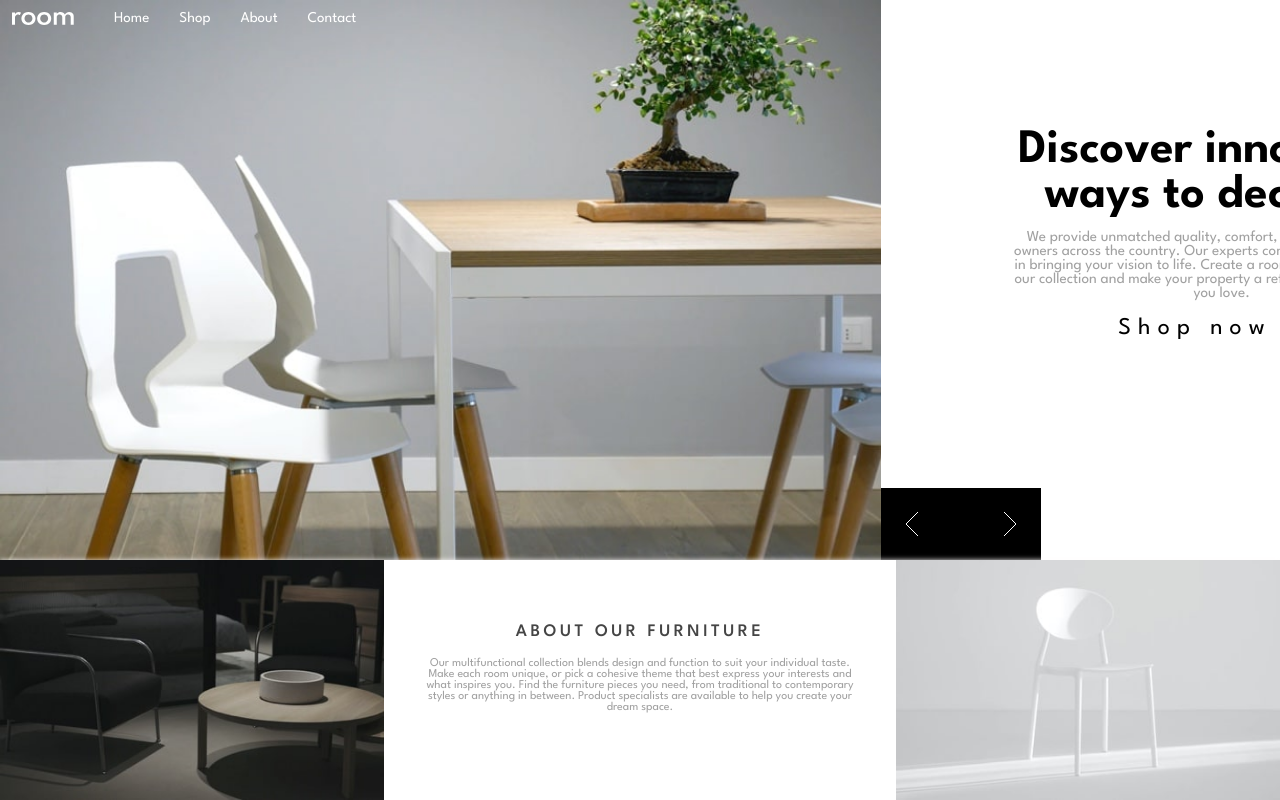
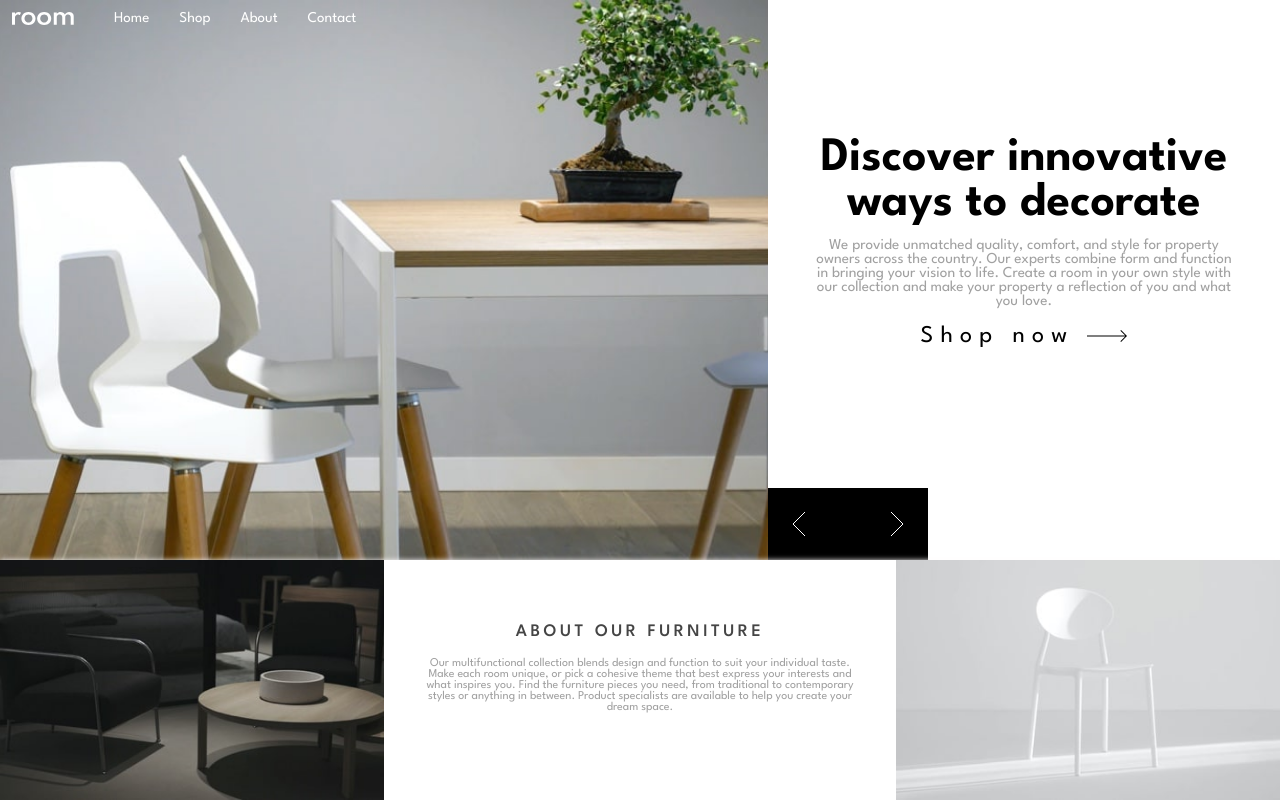
Before and after one commit to ouadjih/room-design-landing-page, a React (Create React App) app: page / in a window 1280 px wide. Built offline with nearby package versions, Linux system fonts and the light colour scheme.

Commit message:
fixed some css

```diff
--- a/src/components/Top.css
+++ b/src/components/Top.css
@@ -5,23 +5,23 @@
     left: 0;
     z-index: -1;
     height: 70vh;
-    width: 100%;
+    width: 100vw;
     overflow-x: hidden;
 }
 .top-left{
-    width: 70%;
+    width: 60%;
     object-fit:cover;
 }
 .top-right{
-    width: 100vh;
+    width: 40%;
     display: flex;
     flex-wrap: nowrap;
     flex-direction: column;
     position: relative;
-    padding: 0;
+
 }
 .top-right-top{
-    padding: 16vh;
+    padding: 17vh 6vh;
     display: flex;
     flex-direction: column;
     gap: 1em;
@@ -30,7 +30,7 @@
 .top-right-title{
     font-weight: 650;
     font-size: 6vh;
-    width: 15ch;
+
     color: var(--Black);
 
 }
@@ -76,6 +76,7 @@
     display: flex;
     flex-direction: column-reverse;
     position: static;
+    width: 100%;
 
 }
 .top-right-top{
```
